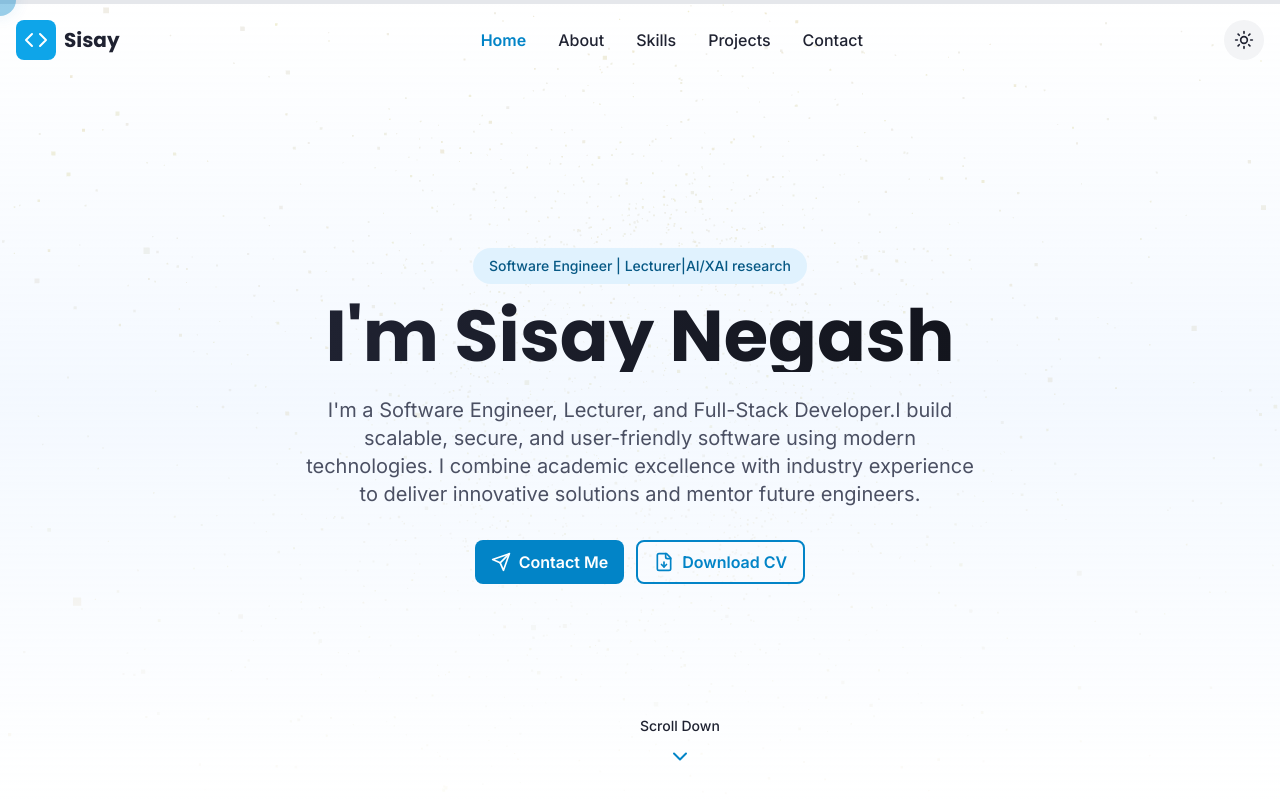
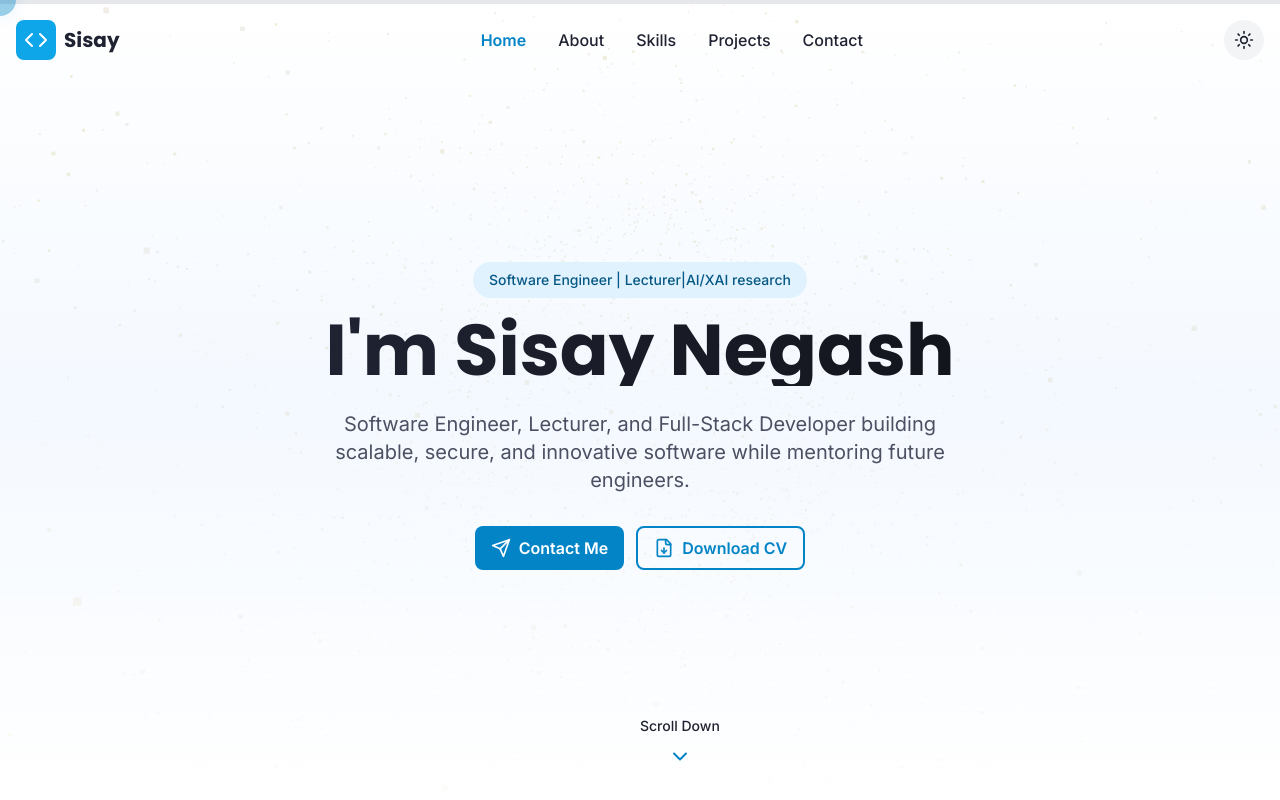
Before and after one commit to SisayNegashMengistu/sisaynegash-portfolio, a React (Vite) app: page / in a window 1280 px wide. Shown: the top 800 px of the page. Built offline with nearby package versions, Linux system fonts and the light colour scheme.

Commit message:
Update about me

```diff
--- a/src/data/portfolioData.ts
+++ b/src/data/portfolioData.ts
@@ -461,7 +461,7 @@ export const projectsData: Project[] = [
 export const personalInfo = {
   name: "Sisay Negash",
   title: "Software Engineer | Lecturer|AI/XAI research",
-  description:"I'm a Software Engineer, Lecturer, and Full-Stack Developer.I build scalable, secure, and user-friendly software using modern technologies. I combine academic excellence with industry experience to deliver innovative solutions and mentor future engineers.",
+  description:"Software Engineer, Lecturer, and Full-Stack Developer building scalable, secure, and innovative software while mentoring future engineers.",
   location: "Dire Dawa, Ethiopia",
   email: "ctrlasoft@gmail.com",
   phone: "+2519 27-64-07-51",
```
